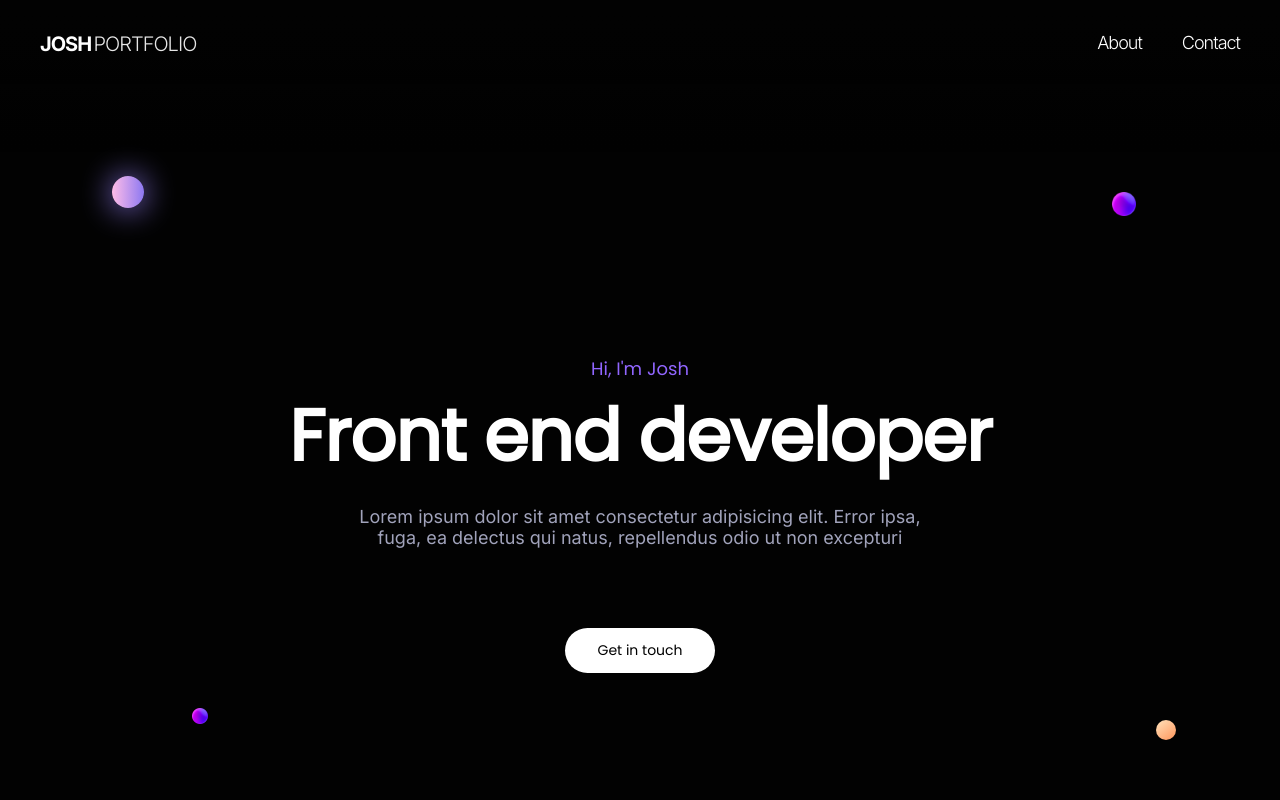
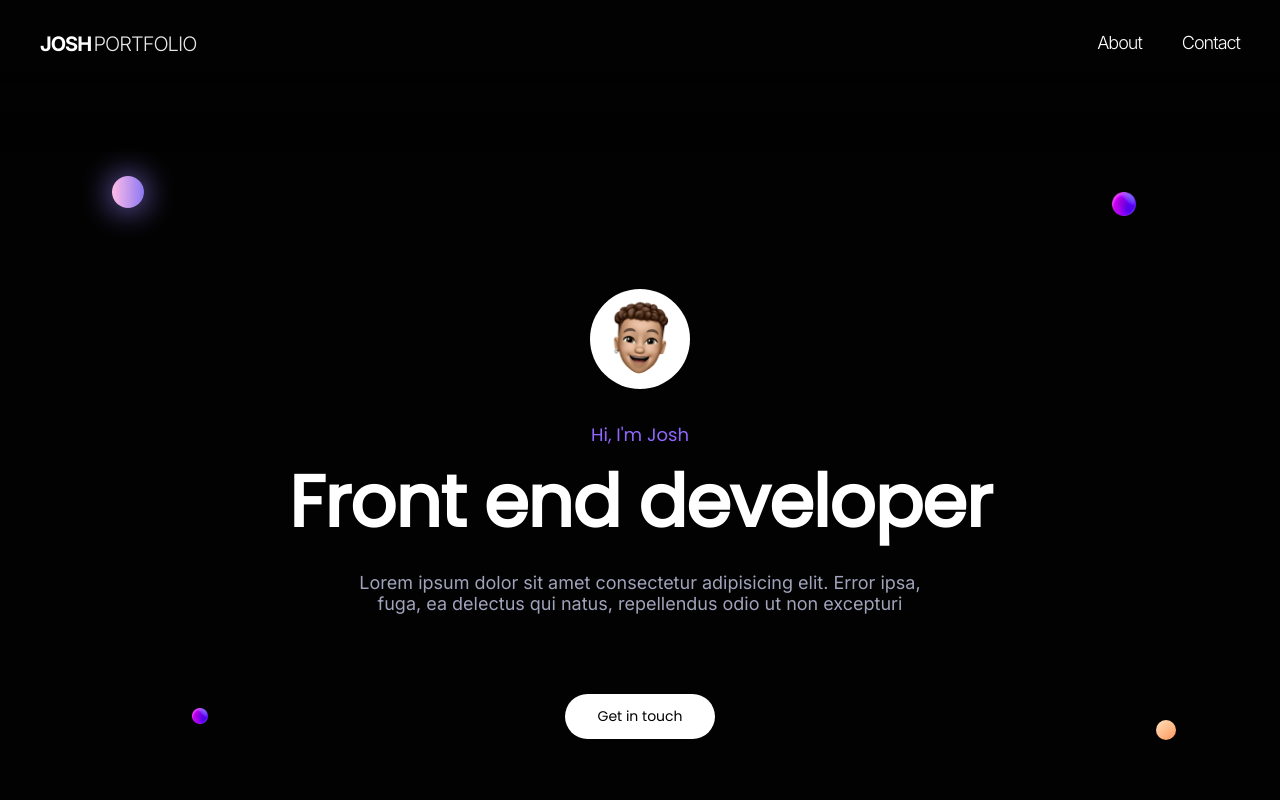
Before and after one commit to jkellerman/portfolio-site, a Next.js app: page / in a window 1280 px wide. Shown: the top 800 px of the page. Built offline with nearby package versions, Linux system fonts and the light colour scheme.

Commit message:
feat: add framer animations and icon

```diff
--- a/src/components/Hero/Hero.jsx
+++ b/src/components/Hero/Hero.jsx
@@ -1,14 +1,37 @@
-import Button from "../Button/Button";
 import styles from "../Hero/Hero.module.css";
 import Spheres from "../Spheres/Spheres";
 import { motion } from "framer-motion";
 import { containerVariants } from "@src/utils/framer";
+import Image from "next/image";
+import img from "@/public/assets/memoji.png";
 
 const Hero = () => {
   return (
     <section className={styles.hero}>
       <div className={styles.heroWrapper}>
         <Spheres />
+        <motion.div
+          className={styles.imageWrapper}
+          initial={{ scale: 0, opacity: 0 }}
+          animate={{
+            scale: 1,
+            opacity: 1,
+            transition: {
+              type: "spring",
+              stiffness: 160,
+              damping: 40,
+              mass: 1,
+            },
+          }}
+        >
+          <Image
+            src={img}
+            alt="josh kellerman"
+            priority
+            sizes="100vw"
+            className={styles.image}
+          />
+        </motion.div>
         <motion.div
           variants={containerVariants}
           initial="hidden"
--- a/src/components/Hero/Hero.module.css
+++ b/src/components/Hero/Hero.module.css
@@ -19,6 +19,22 @@
   flex-direction: column;
   justify-content: center;
   align-items: center;
+}
+
+.imageWrapper {
+  width: 100px;
+  height: 100px;
+  border-radius: 50%;
+  margin-bottom: 2rem;
+  background-color: white;
+}
+
+.image {
+  width: 100%;
+  height: 100%;
+  object-fit: contain;
+  border-radius: inherit;
+  transform: translate(-1%, 2%);
 }
 
 .name {
--- a/src/components/Nav/Nav.jsx
+++ b/src/components/Nav/Nav.jsx
@@ -71,9 +71,10 @@ const Nav = () => {
         </motion.div>
       </header>
       <div className={isOpen ? `${styles.colorOverlay}` : undefined}></div>
-      <div className={styles.contentWrapper} style={{ paddingTop: "5rem" }}>
-        {/* Your content goes here */}
-      </div>
+      <div
+        className={styles.contentWrapper}
+        style={{ paddingTop: "5rem" }}
+      ></div>
     </>
   );
 };
--- a/src/components/Projects/Projects.jsx
+++ b/src/components/Projects/Projects.jsx
@@ -4,7 +4,7 @@ import { ProjectList } from "@src/data/Projects";
 import DesktopScreenshot from "../DesktopScreenshot/DesktopScreenshot";
 import MobileScreenshot from "../MobileScreenshot/MobileScreenshot";
 import { motion } from "framer-motion";
-import { containerVariants, variants } from "@src/utils/framer";
+import { variants } from "@src/utils/framer";
 
 const Projects = () => {
   return (
@@ -40,7 +40,7 @@ const Projects = () => {
               type: "spring",
               stiffness: 320,
               mass: 1,
-              damping: 40,
+              damping: 60,
               staggerChildren: 0.4,
             }}
             viewport={{ once: true, amount: "some" }}
--- a/src/components/Spheres/Spheres.jsx
+++ b/src/components/Spheres/Spheres.jsx
@@ -13,8 +13,8 @@ const variants = {
     opacity: 1,
     transition: {
       type: "spring",
-      stiffness: 262,
-      damping: 31,
+      stiffness: 160,
+      damping: 40,
       mass: 1,
     },
   },
--- a/src/components/Ticker/Ticker.jsx
+++ b/src/components/Ticker/Ticker.jsx
@@ -3,22 +3,22 @@ import { motion } from "framer-motion";
 import { variants } from "@src/utils/framer";
 
 const TickerItems = [
+  { id: 1, name: "SCSS" },
   { id: 2, name: "CSS" },
-  { id: 3, name: "SCSS" },
-  { id: 4, name: "JavaScript" },
-  { id: 5, name: "React" },
-  { id: 6, name: "Next.js" },
-  { id: 7, name: "TypeScript" },
-  { id: 8, name: "Firebase" },
-  { id: 12, name: "GraphQL" },
-  { id: 11, name: "React Query" },
-  { id: 13, name: "Jest" },
-  { id: 14, name: "RTL" },
-  { id: 9, name: "Framer Motion" },
-  { id: 15, name: "Vercel" },
-  { id: 16, name: "Netlify" },
-  { id: 17, name: "Git" },
-  { id: 18, name: "Storybook" },
+  { id: 3, name: "JavaScript" },
+  { id: 4, name: "React" },
+  { id: 5, name: "Next.js" },
+  { id: 6, name: "TypeScript" },
+  { id: 7, name: "GraphQL" },
+  { id: 8, name: "React Query" },
+  { id: 9, name: "Jest" },
+  { id: 10, name: "RTL" },
+  { id: 11, name: "Framer Motion" },
+  { id: 12, name: "Firebase" },
+  { id: 13, name: "Vercel" },
+  { id: 14, name: "Netlify" },
+  { id: 15, name: "Git" },
+  { id: 16, name: "Storybook" },
 ];
 
 const Ticker = () => {
--- a/src/styles/about.module.css
+++ b/src/styles/about.module.css
@@ -33,14 +33,12 @@
 
 .imageWrapper {
   position: relative;
-}
 
-.imageWrapper {
   width: 100%;
   height: auto;
-  max-width: 400px;
+  max-width: auto;
   border-radius: 25px;
-  max-height: 537px;
+  max-height: 437px;
 }
 
 .image {
@@ -83,7 +81,7 @@
   }
 
   .image {
-    width: 400px;
-    height: 533.33px;
+    width: 375px;
+    height: 435px;
   }
 }
```
Also changed, not shown: src/pages/about.jsx (+3 -4 lines), public/assets/josh.webp, public/assets/memoji.png (added).
